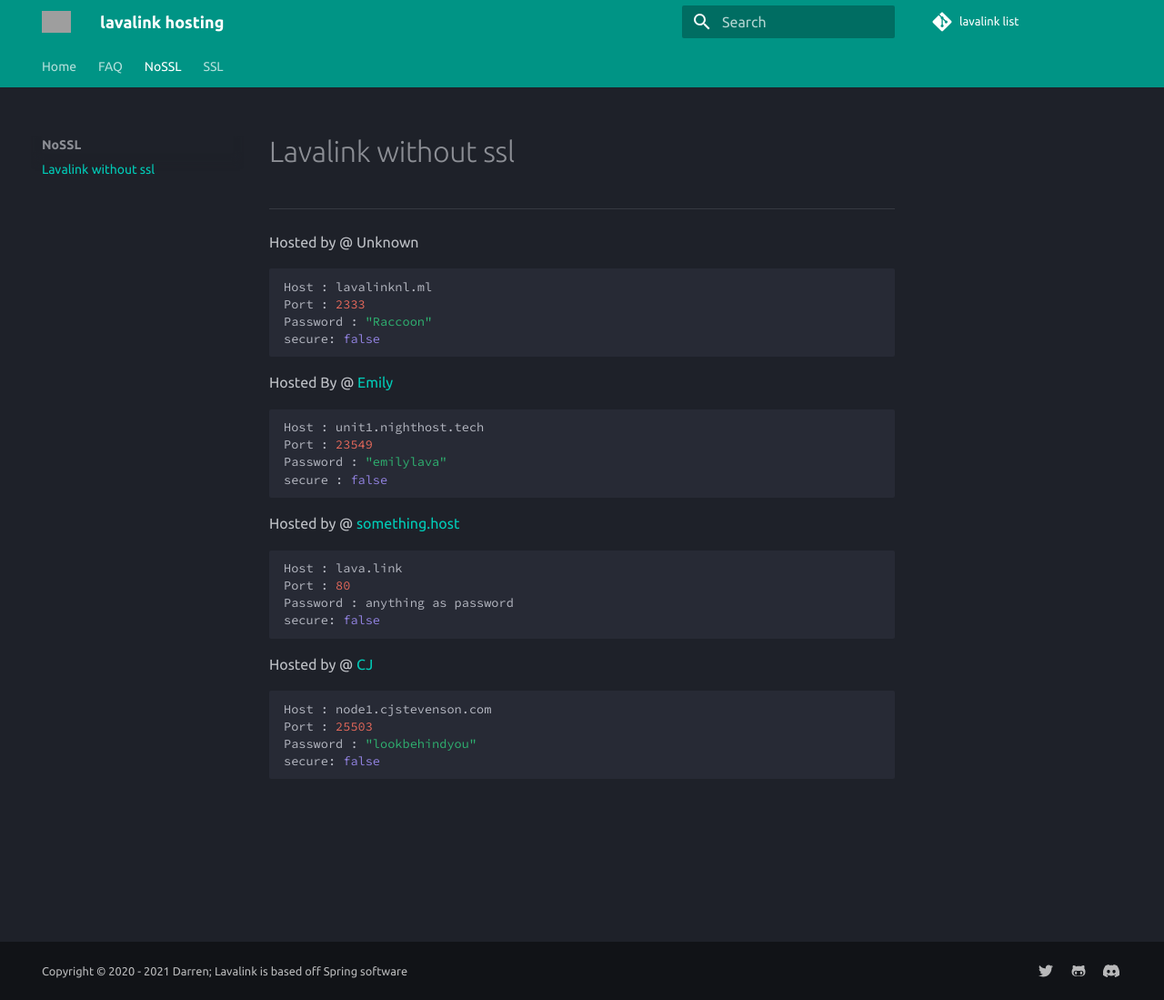
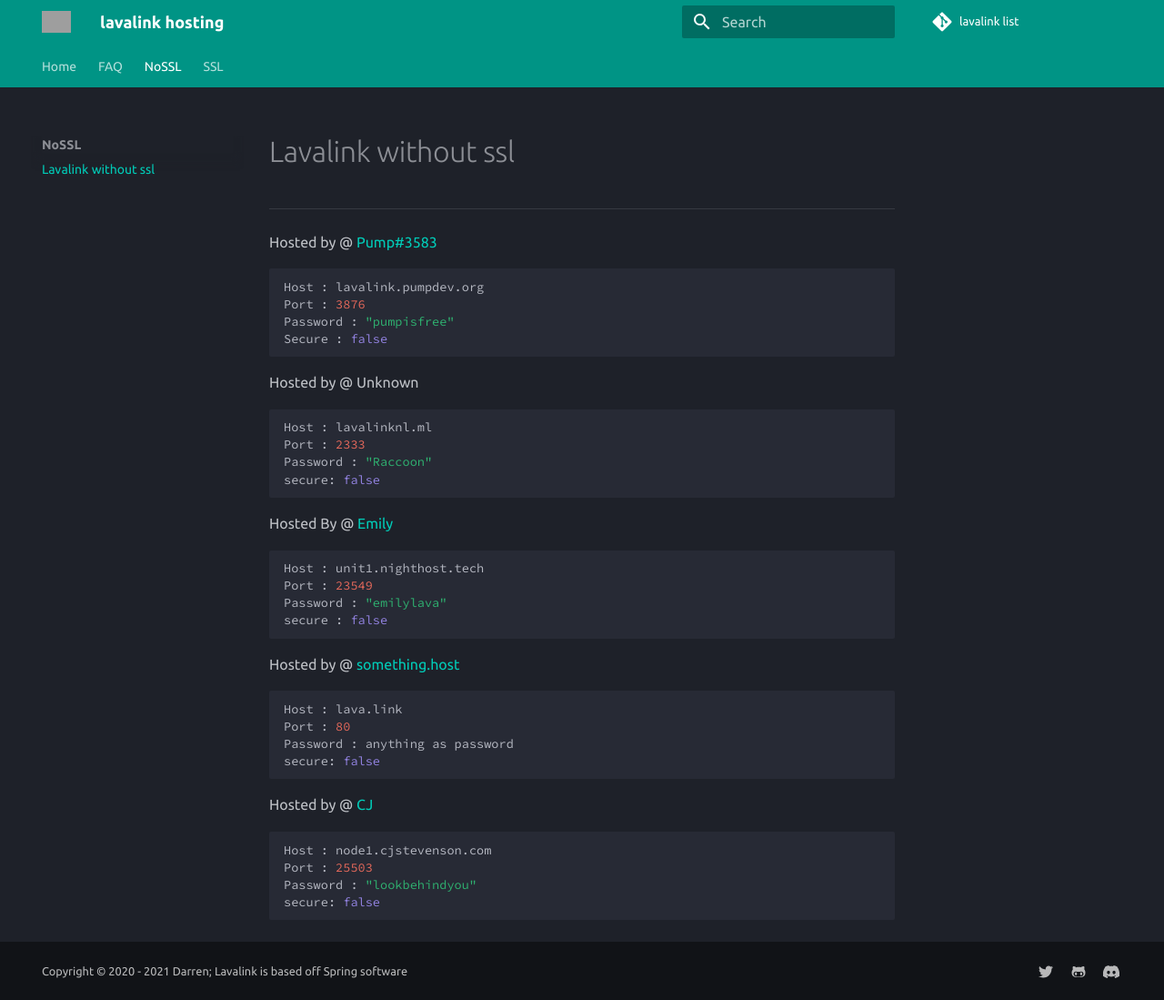
Before and after one commit to DarrenOfficial/lavalink-list, an MkDocs documentation site: the page built from docs/NoSSL/lavalink-without-ssl.md, in a window 1280 px wide and 1099 px high. Shown: the whole window at 91% size. Built offline with MkDocs 1.6.1 and Material for MkDocs 9.7.7, drawn with Linux system fonts in a browser that asks for light colours; comment, search, counter and statistics services are not loaded; grey boxes are pictures that could not be loaded.

Commit message:
Update lavalink-without-ssl.md

````diff
--- a/docs/NoSSL/lavalink-without-ssl.md
+++ b/docs/NoSSL/lavalink-without-ssl.md
@@ -1,4 +1,13 @@
 ---
+
+Hosted by @ [Pump#3583](https://pumpdev.org)
+```bash
+Host : lavalink.pumpdev.org
+Port : 3876
+Password : "pumpisfree"
+Secure : false
+```
+
 Hosted by @ Unknown
 ```bash
 Host : lavalinknl.ml
````
